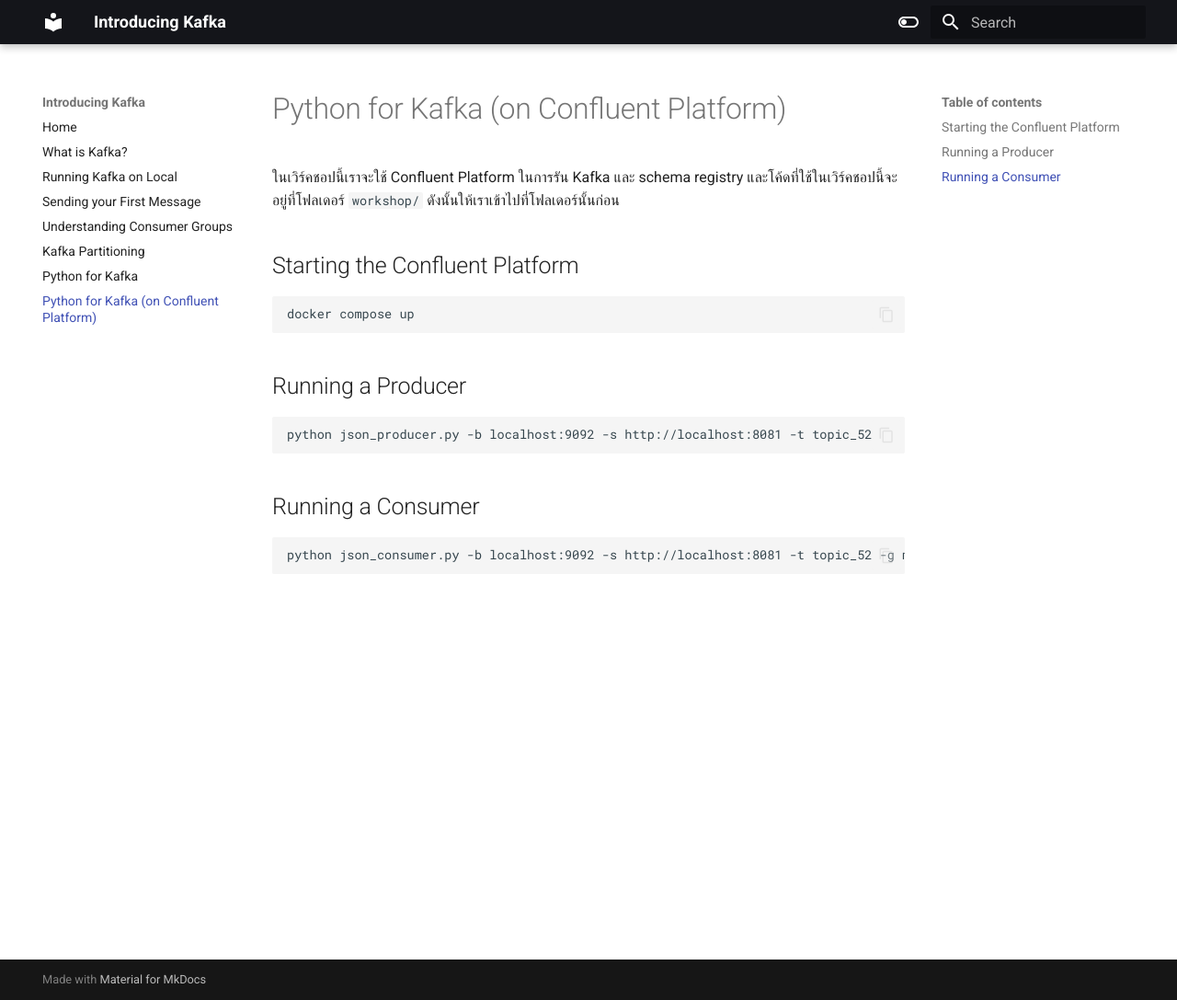
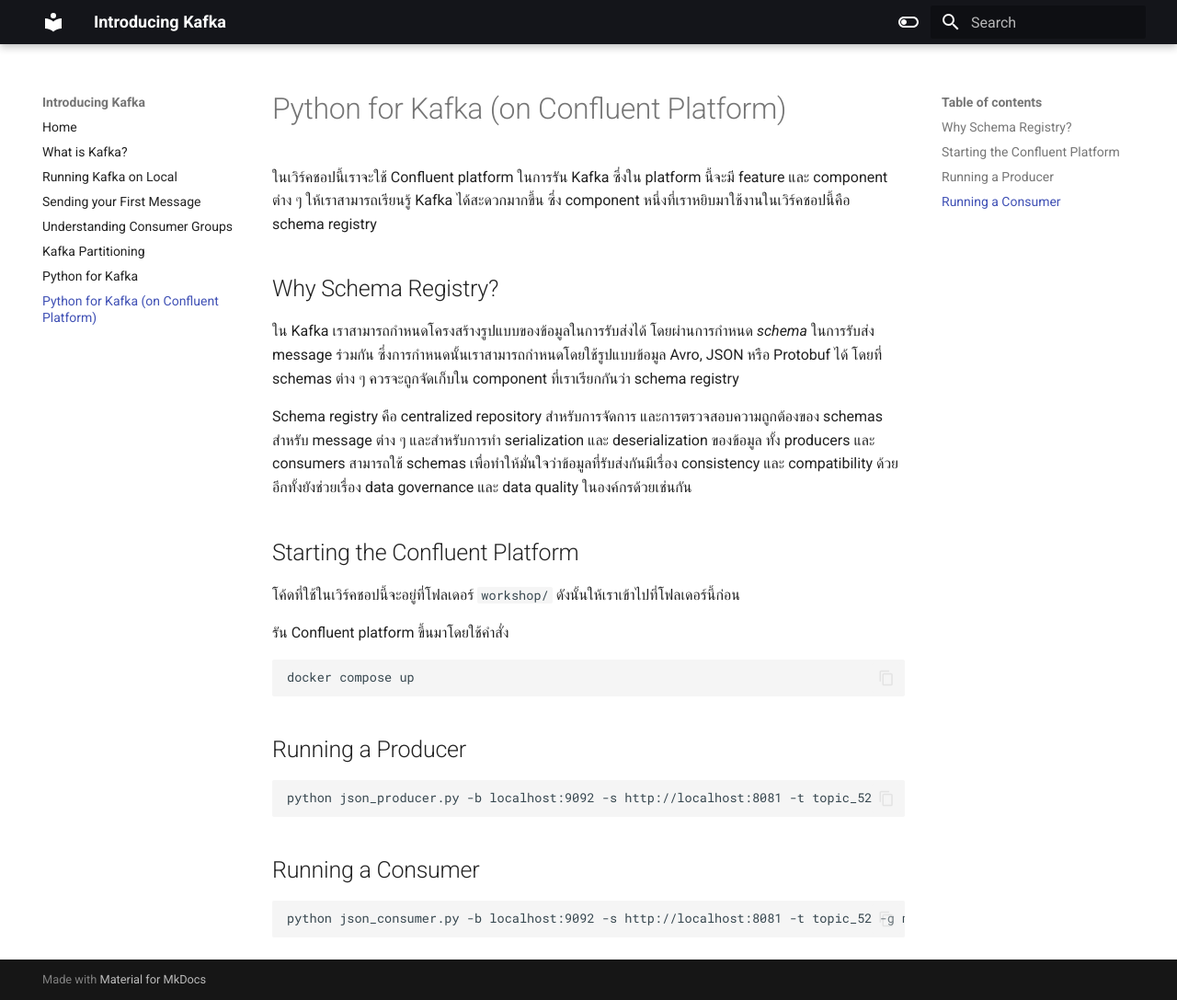
Before and after one commit to zkan/introducing-kafka, an MkDocs documentation site: the page built from docs/python-for-kafka-on-confluent-platform.md, in a window 1280 px wide and 1087 px high. Shown: the whole window at 92% size. Built offline with MkDocs 1.6.1 and Material for MkDocs 9.7.7, drawn with Linux system fonts in a browser that asks for light colours.

Commit message:
Explain why schema registry

````diff
--- a/docs/python-for-kafka-on-confluent-platform.md
+++ b/docs/python-for-kafka-on-confluent-platform.md
@@ -1,9 +1,27 @@
 # Python for Kafka (on Confluent Platform)
 
-ในเวิร์คชอปนี้เราจะใช้ Confluent Platform ในการรัน Kafka และ schema registry
-และโค้ดที่ใช้ในเวิร์คชอปนี้จะอยู่ที่โฟลเดอร์ `workshop/` ดังนั้นให้เราเข้าไปที่โฟลเดอร์นั้นก่อน
+ในเวิร์คชอปนี้เราจะใช้ Confluent platform ในการรัน Kafka ซึ่งใน platform นี้จะมี feature
+และ component ต่าง ๆ ให้เราสามารถเรียนรู้ Kafka ได้สะดวกมากขึ้น ซึ่ง component
+หนึ่งที่เราหยิบมาใช้งานในเวิร์คชอปนี้คือ schema registry
+
+## Why Schema Registry?
+
+ใน Kafka เราสามารถกำหนดโครงสร้างรูปแบบของข้อมูลในการรับส่งได้ โดยผ่านการกำหนด *schema*
+ในการรับส่ง message ร่วมกัน ซึ่งการกำหนดนั้นเราสามารถกำหนดโดยใช้รูปแบบข้อมูล Avro, JSON หรือ
+Protobuf ได้ โดยที่ schemas ต่าง ๆ ควรจะถูกจัดเก็บใน component ที่เราเรียกกันว่า schema
+registry
+
+Schema registry คือ centralized repository สำหรับการจัดการ
+และการตรวจสอบความถูกต้องของ schemas สำหรับ message ต่าง ๆ และสำหรับการทำ
+serialization และ deserialization ของข้อมูล ทั้ง producers และ consumers สามารถใช้
+schemas เพื่อทำให้มั่นใจว่าข้อมูลที่รับส่งกันมีเรื่อง consistency และ compatibility ด้วย
+อีกทั้งยังช่วยเรื่อง data governance และ data quality ในองค์กรด้วยเช่นกัน
 
 ## Starting the Confluent Platform
+
+โค้ดที่ใช้ในเวิร์คชอปนี้จะอยู่ที่โฟลเดอร์ `workshop/` ดังนั้นให้เราเข้าไปที่โฟลเดอร์นี้ก่อน
+
+รัน Confluent platform ขึ้นมาโดยใช้คำสั่ง
 
 ```bash
 docker compose up
````
